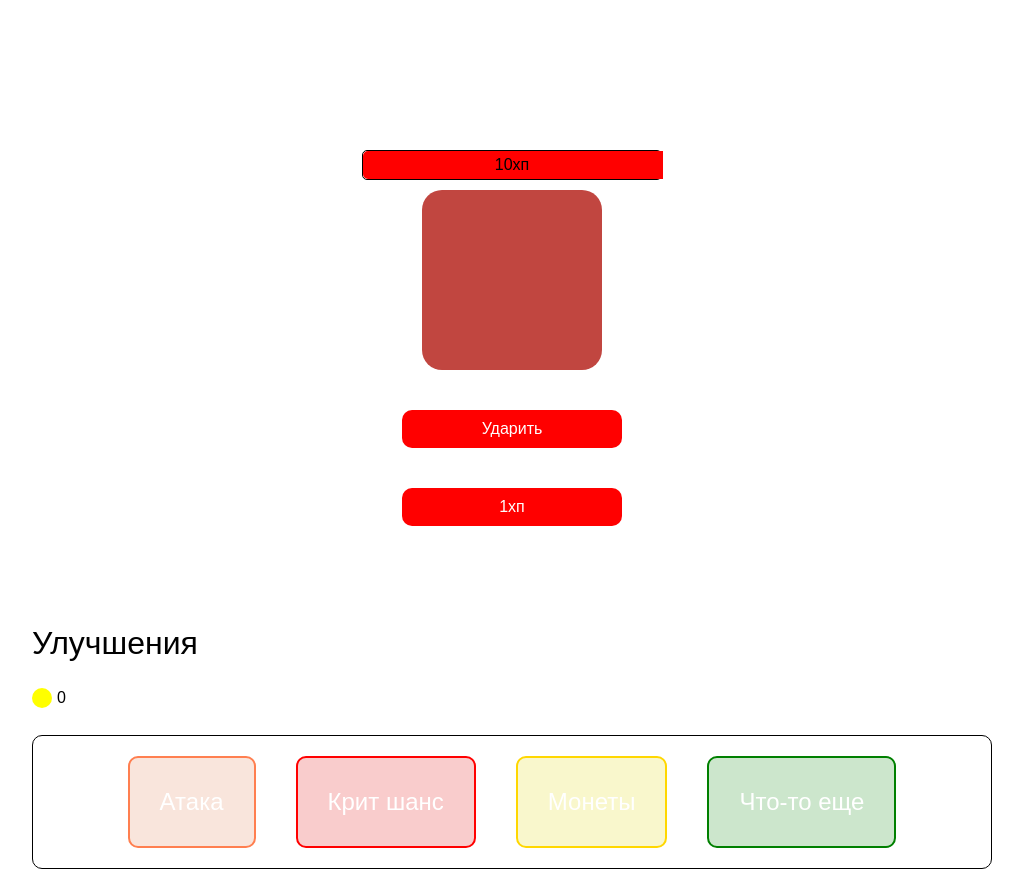
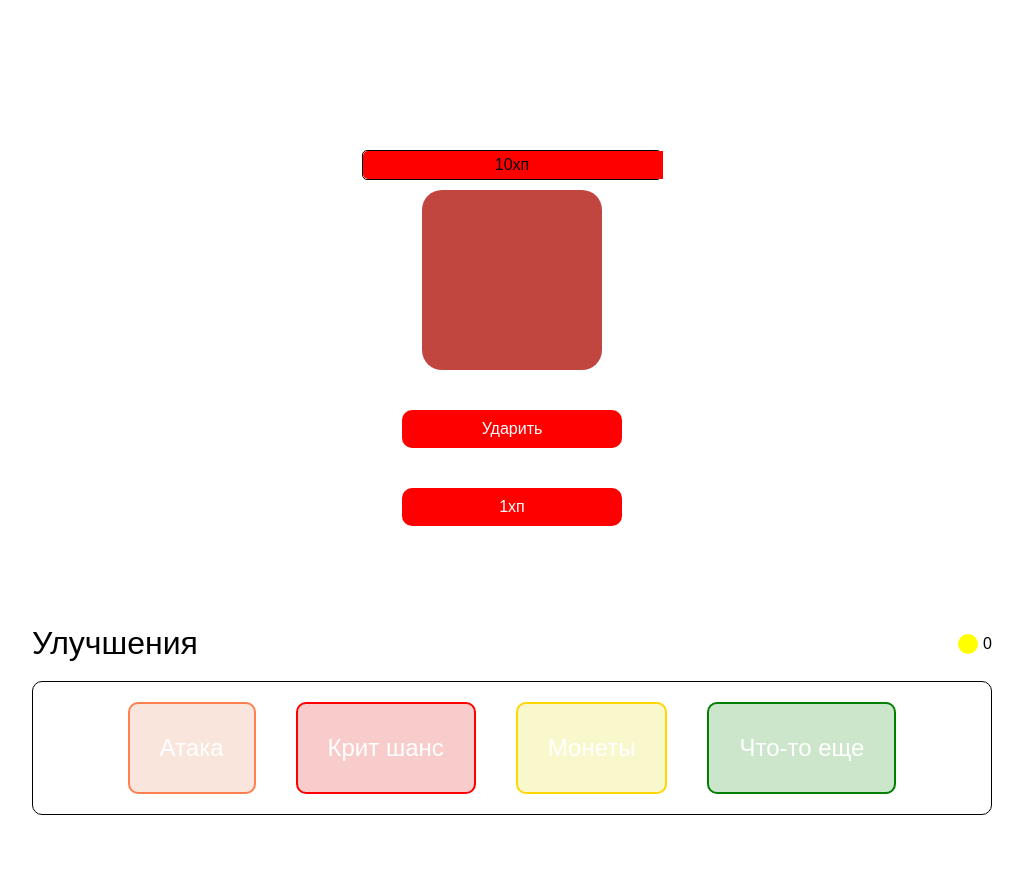
Before and after one commit to HELLRAID-cmd/Tap-Tap-MonsterHunter, a React (Vite) app in the folder client/: page / in a window 1280 px wide. Shown: the whole page, without its empty margins (128-1151 px from the left). After the commit the page ends 815 px from the top, so only its background shows below. Built offline with nearby package versions, Linux system fonts and the light colour scheme.

Commit message:
Сделал обертку

```diff
--- a/client/src/Components/Footer/Footer.tsx
+++ b/client/src/Components/Footer/Footer.tsx
@@ -8,8 +8,10 @@ const Footer = () => {
     <footer className="footer">
       <div className="container">
         <div className="footer__skill">
-          <h1 className="footer__title">Улучшения</h1>
-          <Coins />
+          <div className="footer__skill-title">
+            <h1 className="footer__title">Улучшения</h1>
+            <Coins />
+          </div>
           <ul className="footer__skill-list">
             <li className="footer__skill-item">
               <FooterAttack/>
```
